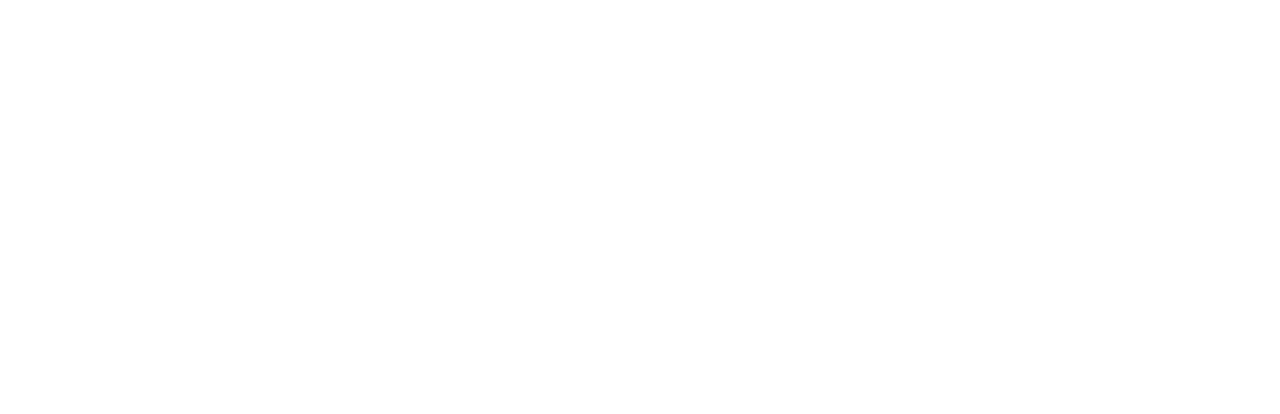
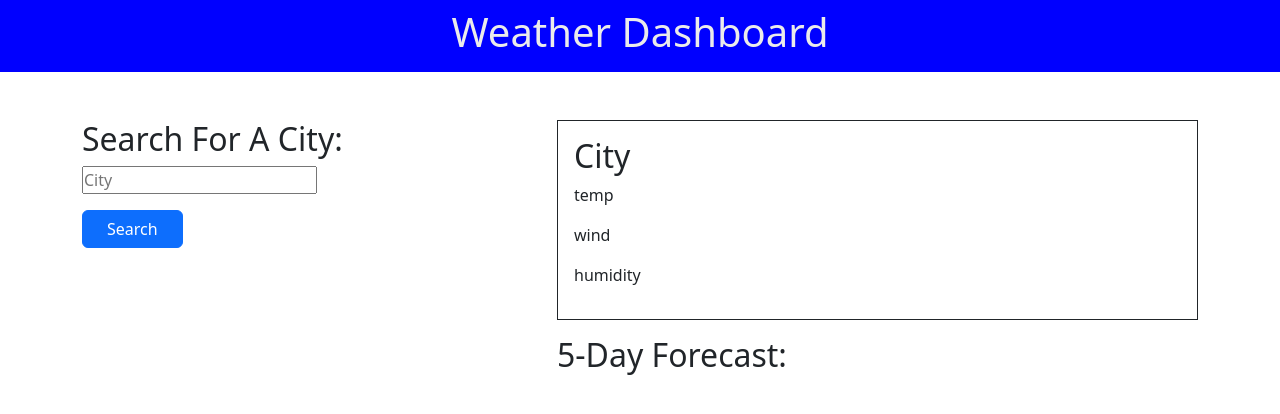
Before and after one commit to HunterMuratore/weather-dashboard, a plain HTML site: page index.html in a window 1280 px wide. Drawn offline with nearby package versions, Linux system fonts and the light colour scheme.

Commit message:
Added html sections, used bootstrap classes

```diff
--- a/css/style.css
+++ b/css/style.css
@@ -0,0 +1,25 @@
+/* GLOBAL RESETS */
+* {
+    margin: 0;
+    padding: 0;
+  }
+
+  *, *::before, *::after {
+    box-sizing: border-box;
+  }
+
+  ol, ul {
+    list-style: none;
+  }
+
+  img {
+    max-width: 100%;
+    height: auto;
+  }
+
+/* CUSTOM CLASSES */
+
+header {
+    color: #ebebeb;
+    background-color: blue;
+}
--- a/index.html
+++ b/index.html
@@ -8,6 +8,34 @@
     <link rel="stylesheet" href="css/style.css">
 </head>
 <body>
+    <header class="text-center p-2">
+        <h1>Weather Dashboard</h1>
+    </header>
+
+    <main class="container">
+        <div class="row mt-5">
+            <section class="col-5">
+                <h2>Search For A City:</h2>
+                <input type="text" placeholder="City"> <br>
+                <button class="btn btn-primary mt-3 px-4">Search</button>
+                <div class="search-history">
+
+                </div>
+            </section>
+            <section class="col-7">
+                <div class="one-day border border-dark p-3">
+                    <h2>City</h2>
+                    <p>temp</p>
+                    <p>wind</p>
+                    <p>humidity</p>
+                </div>
+                <div class="five-day mt-3">
+                    <h2>5-Day Forecast:</h2>
+
+                </div>
+            </section>
+        </div>
+    </main>
 
     <script src="https://code.jquery.com/jquery-3.7.1.min.js" integrity="sha256-/JqT3SQfawRcv/BIHPThkBvs0OEvtFFmqPF/lYI/Cxo=" crossorigin="anonymous"></script>
     <script src="js/script.js"></script>
```
